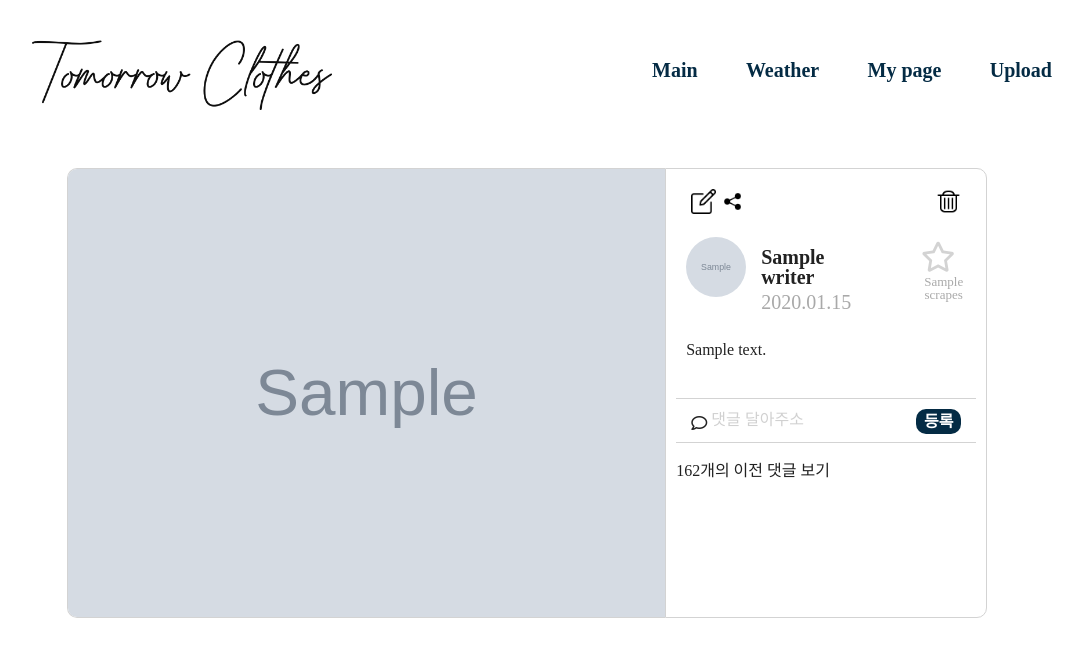
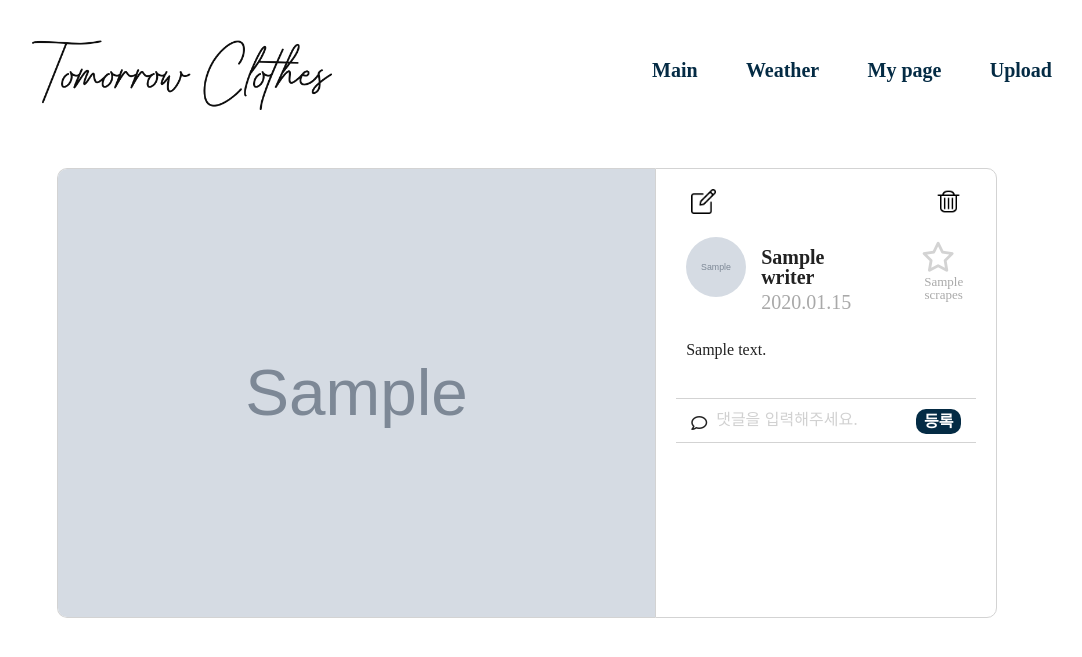
Before and after one commit to seojh1011/team05_tomorrow_clothes, a Django app: template templates/detail.html in a window 1280 px wide. Shown: the top 657 px of the page, without its empty margins (113-1195 px from the left). Run offline with Django 4.2, Linux system fonts and the light colour scheme; the template is opened without the code that fills it: most values are stand-ins (such as "Sample title", 1, 10 or a date in 2020); grey boxes marked "Sample" are stand-in pictures; some libraries are stand-ins or nearby versions.

Commit message:
임시저장한 정리본입니다.

```diff
--- a/static/css/add_update/add_update.css
+++ b/static/css/add_update/add_update.css
@@ -13,7 +13,7 @@
 }
 
 
-/* 시작 */
+/* 전체 영역 */
 body {
     background-color: white;
 }
@@ -30,6 +30,7 @@
     background-color: white;
 }
 
+/* Header */
 #header {
     position: fixed;
     background-color: white;
@@ -43,7 +44,6 @@
     /*padding-top: 1%;*/
     /*padding-bottom: 1%;*/
 }
-
 
 #header > div {
     padding-left: 7%;
--- a/static/css/detail/desktop_detail.css
+++ b/static/css/detail/desktop_detail.css
@@ -167,7 +167,6 @@
     padding-left: 60px;
 }
 
-
 /* 내용 > 오른쪽 컨텐츠 > 유저정보&스크랩 > 오른쪽(별표) */
 #pro_auth_article #pro_icon #scrap {
     font-size: 30px;
@@ -189,10 +188,14 @@
     font-size: 13px;
 }
 
+.comment_article {
+    line-height: 23px;
+}
+
 .comment_container {
     width: 300px;
     height: 250px;
-    margin: 0 auto;
+    margin: 0 20px;
     overflow-y: auto;
 }
 
@@ -211,17 +214,42 @@
     margin: 0 auto;
 }
 
+.comment_img_wrapper {
+    display: inline;
+}
+
+.comment_img {
+    display: inline;
+}
+
 /* 내용 > 오른쪽 컨텐츠 > 유저 댓글(프로필사진) */
 .comment_img_wrapper .comment_img img {
     width: 20px;
     height: 20px;
     border-radius: 50%;
     object-fit: cover;
+    display: inline;
+}
+
+.comment_info {
+    display: inline;
 }
 
 /* 내용 > 오른쪽 컨텐츠 > 유저 댓글(닉네임) */
 .comment_info .user-nickname {
     font-weight: bold;
+}
+
+.user-comments {
+    margin-bottom: 10px;
+}
+
+.user-comments-box > i {
+    color: darkgray;
+}
+
+.user-comments-box > i:hover {
+    color: #096B90;
 }
 
 /* //// 내용 > 오른쪽 컨텐츠 > 유저 댓글(작성일) */
@@ -230,11 +258,15 @@
     font-size: 13px;
 }
 
+.comment_info > div {
+    display: inline;
+}
 
 /* 내용 > 오른쪽 컨텐츠 > 유저 댓글(댓글내용) */
 .comment_info p {
     width: 300px;
     margin: 10px auto;
+    display: inline;
 }
 
 /* 내용 > 오른쪽 컨텐츠 > 유저 자식댓글(답글달기) */
@@ -252,7 +284,7 @@
     display: flex;
     justify-content: space-between;
     width: 260px;
-    margin: 0 auto;
+    margin: 20px auto 0;
 }
 
 /* 내용 > 오른쪽 컨텐츠 > 유저 자식댓글(input 태그) */
@@ -310,7 +342,7 @@
 
 /* 내용 > 오른쪽 컨텐츠 > 유저 부모댓글(입력) */
 .comment_header form input {
-    width: 200px;
+    width: 195px;
     outline: none;
     border: none;
     height: 20px;
--- a/templates/detail.html
+++ b/templates/detail.html
@@ -3,6 +3,8 @@
 {% block detail_head %}
     <meta charset="UTF-8">
     <meta name="viewport" content="width=device-width" , initial-scale="1.0">
+    <title>Tomorrow Clothes</title>
+
     {#  Mobile  #}
     <link rel="stylesheet" type="text/css" href="{% static "css/detail/detail.css" %}"
           media="screen and (max-width: 360px)">
@@ -10,9 +12,7 @@
     <link rel="stylesheet" type="text/css" href="{% static "css/detail/desktop_detail.css" %}"
           media="screen and (min-width: 361px)">
 
-
-    <title>Document</title>
-    <link rel="stylesheet" href="https://cdnjs.cloudflare.com/ajax/libs/font-awesome/5.8.2/css/all.min.css"/>
+    <link rel="stylesheet" href="https://cdnjs.cloudflare.com/ajax/libs/font-awesome/6.1.1/css/all.min.css"/>
     <!-- Compiled and minified CSS -->
     <link rel="stylesheet" href="https://cdnjs.cloudflare.com/ajax/libs/materialize/1.0.0/css/materialize.min.css">
     <!-- Compiled and minified JavaScript -->
@@ -37,7 +37,6 @@
         </div>
     </div>
     {#  Desktop - 효정 추가(끝) #}
-
     {#  Mobile  #}
     <div id="header">
         <div class="back_allow">
@@ -46,6 +45,8 @@
         <p>상세페이지</p>
     </div>
 {% endblock detail_header %}
+
+
 
 {% block detail_body %}
     <div id="main">
@@ -57,7 +58,7 @@
             <div class="content-icons">
                 <div class="content-icons-left">
                     <a href="/detail/feed/update/{{ feed.id }}"><img src="{% static "img/desktop/상세페이지_수정아이콘.png" %}"></a>
-                    <a href=""><img src="{% static "img/desktop/상세페이지_공유아이콘.png" %}"></a>
+{#                    <a href=""><img src="{% static "img/desktop/상세페이지_공유아이콘.png" %}"></a>#}
                 </div>
                 <div class="content-icons-right">
                     <a href=""><img src="{% static "img/desktop/상세페이지_삭제아이콘.png" %}"></a>
@@ -71,9 +72,9 @@
                     <div class="my_name"><strong>{{ feed.writer.nick_name }}</strong></div>
                     <div class="my_name create_at">{{ feed.created_at|date:"Y.m.d" }}</div>
                 </div>
-                <div id="pro_style_tag">
-                    <span>#스타일명</span>
-                </div>
+{#                <div id="pro_style_tag">#}
+{#                    <span>#스타일명</span>#}
+{#                </div>#}
                 <div id="pro_icon">
                     {% if scraped %}
                         <i id="scrap" class="fas fa-star" onclick="scrap({{ feed.id }})" style="color:yellow"></i>
@@ -97,7 +98,7 @@
                         <i class="far fa-comment"></i>
                     </div>
                     <form class="cmt_wrapper" method="post" action="/comment/{{ feed.id }}/">
-                        <input name="comment" placeholder="댓글 달아주소">
+                        <input name="comment" placeholder="댓글을 입력해주세요.">
                         <button type="submit">등록</button>
                     </form>
                     <div class="share_wrapper">
@@ -114,15 +115,15 @@
                                     <img src="{{ comment.comment_writer.pro_img_url.url }}" alt="">
                                 </div>
                             </div>
-
                             <div class="comment_info">
-
                                 <div class="user-nickname cmt_writer">{{ comment.comment_writer.nick_name }}</div>
-                                <div>
+                                <div class="user-comments-box">
                                     <p>
                                         {{ comment.comment }}
                                     </p>
-
+                                    <span class="user-comments-date">{{ comment.created_at|date:"Y.m.d" }}</span>
+                                    <i class="fa-solid fa-eraser"></i>
+                                    <i class="fa-solid fa-trash-can"></i>
                                 </div>
                             </div>
                         </div>
@@ -138,32 +139,30 @@
                                                     <img src="{{ reple.comment_writer.pro_img_url.url }}" alt="">
                                                 </div>
                                             </div>
-
                                             <div class="comment_info">
-                                                <div>{{ reple.comment_writer.nick_name }}</div>
+                                                <div class="user-nickname">{{ reple.comment_writer.nick_name }}</div>
                                                 <div>
                                                     <p>
                                                         {{ reple.comment }}
                                                     </p>
+                                                    <span class="user-comments-date">{{ reple.created_at|date:"Y.m.d" }}</span>
                                                 </div>
                                             </div>
                                         </div>
                                     </div>
-
                                 {% endif %}
                             {% endfor %}
                             <form class="reple_wrapper" method="POST" action="/comment/reple/{{ comment.id }}/" style="display: flex">
                                 {% csrf_token %}
-                                <input class="reple_input" name="comment" placeholder="리플을 달아주소" required>
-                                <button class="reple_btn" type="submit">리플 작성</button>
+                                <input class="reple_input" name="comment" placeholder="리플을 입력하세요." required>
+                                <button class="reple_btn" type="submit">등록</button>
                             </form>
                         </details>
-
                     {% endif %}
                     {#                서지훈추가#}
                 {% endfor %}
                 <div class="comment_detail">
-                    <div><span>162</span>개의 이전 댓글 보기</div>
+{#                    <div><span>162</span>개의 이전 댓글 보기</div>#}
                 </div>
                 </div>
             </div>
@@ -214,11 +213,9 @@
                     else{
                         $('#icon_scraps').html(response.scrap_count)
                     }
-
                     }
                 })
             }
         }
-
     </script>
 {% endblock detail_body %}
```
Also changed, not shown: static/css/add_update/desktop_add_update.css (+18 -16 lines), templates/add.html (+6 -5 lines), templates/login.html (+10 -3 lines), templates/main.html (+3 -6 lines), templates/register.html (+7 -1 lines), templates/weather.html (+8 -10 lines).
